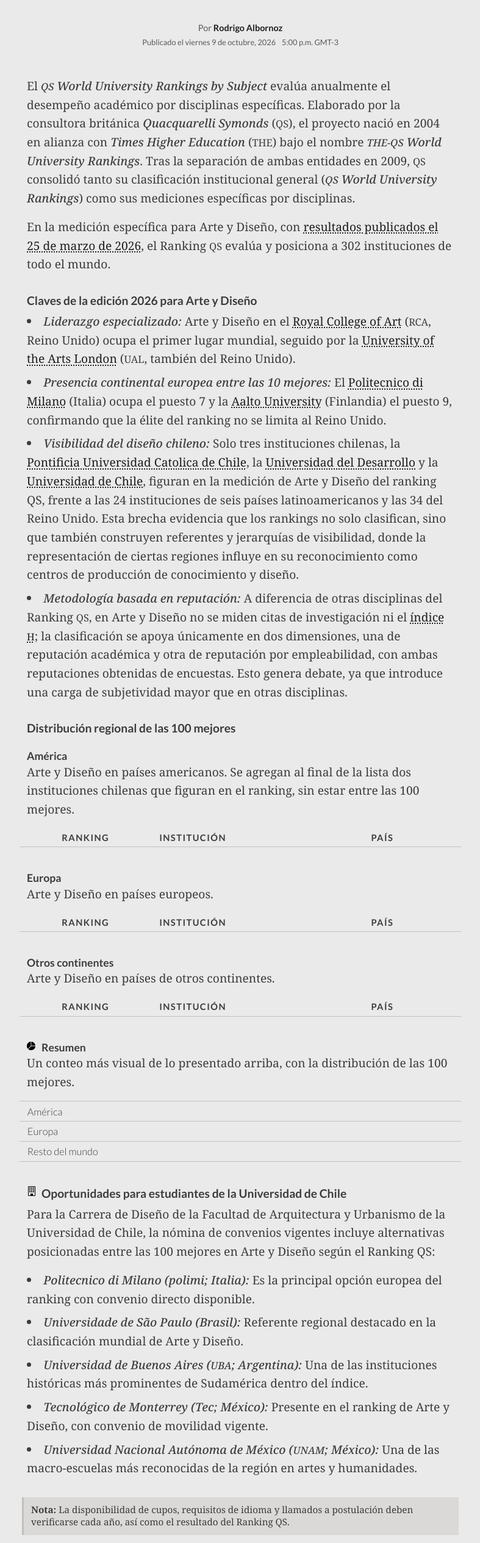
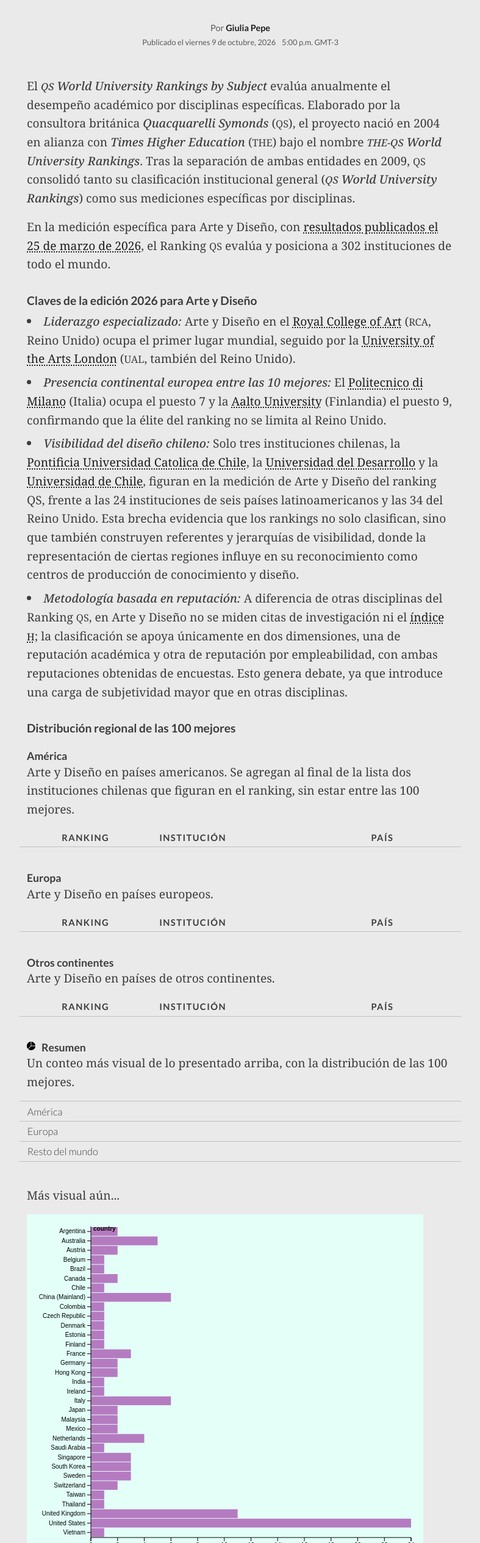
Before and after one commit to rodrigoalbornozr/troncal_clase9, a plain HTML site: page index.html in a window 1280 px wide. Shown: the part 270-2800 px from the top of the page at 61% size, without its empty margins (246-1033 px from the left). Drawn offline with Linux system fonts and the light colour scheme; no server answers.

Commit message:
Add files via upload

```diff
--- a/index.html
+++ b/index.html
@@ -15,7 +15,7 @@
 
             <h2>Las mejores escuelas del mundo en Arte y Diseño</h2>
 
-            <h5>Por <a href="https://github.com/rodrigoalbornozr">Rodrigo Albornoz</a></h5>
+            <h5>Por <a href="https://github.com/catsgugu">Giulia Pepe</a></h5>
 
             <h6><time datetime="2026-10-09T17:00-03:00">Publicado el viernes 9 de octubre, 2026 &nbsp;&nbsp; 5:00 p.m. GMT-3</time></h6>
 
@@ -100,6 +100,10 @@
                 </tbody>
             </table>
 
+			<p>Más visual aún...<p>
+			<object data="viz.svg" type="image/svg+xml"></object>.
+
+
             <h3>Oportunidades para estudiantes de la Universidad de Chile</h3>
 
             <p>Para la Carrera de Diseño de la Facultad de Arquitectura y Urbanismo de la Universidad de Chile, la nómina de convenios vigentes incluye alternativas posicionadas entre las 100 mejores en Arte y Diseño según el Ranking QS:</p>
```
Also changed, not shown: viz.svg (added).
